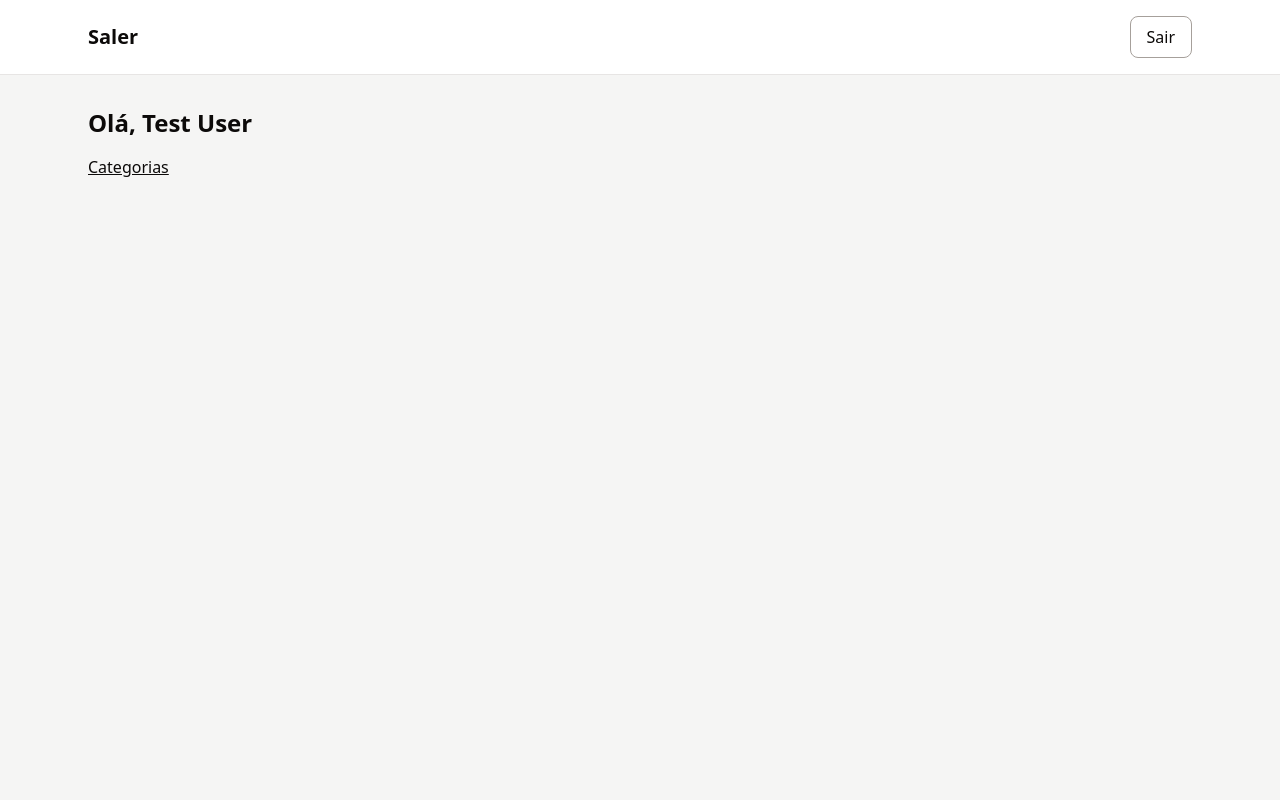
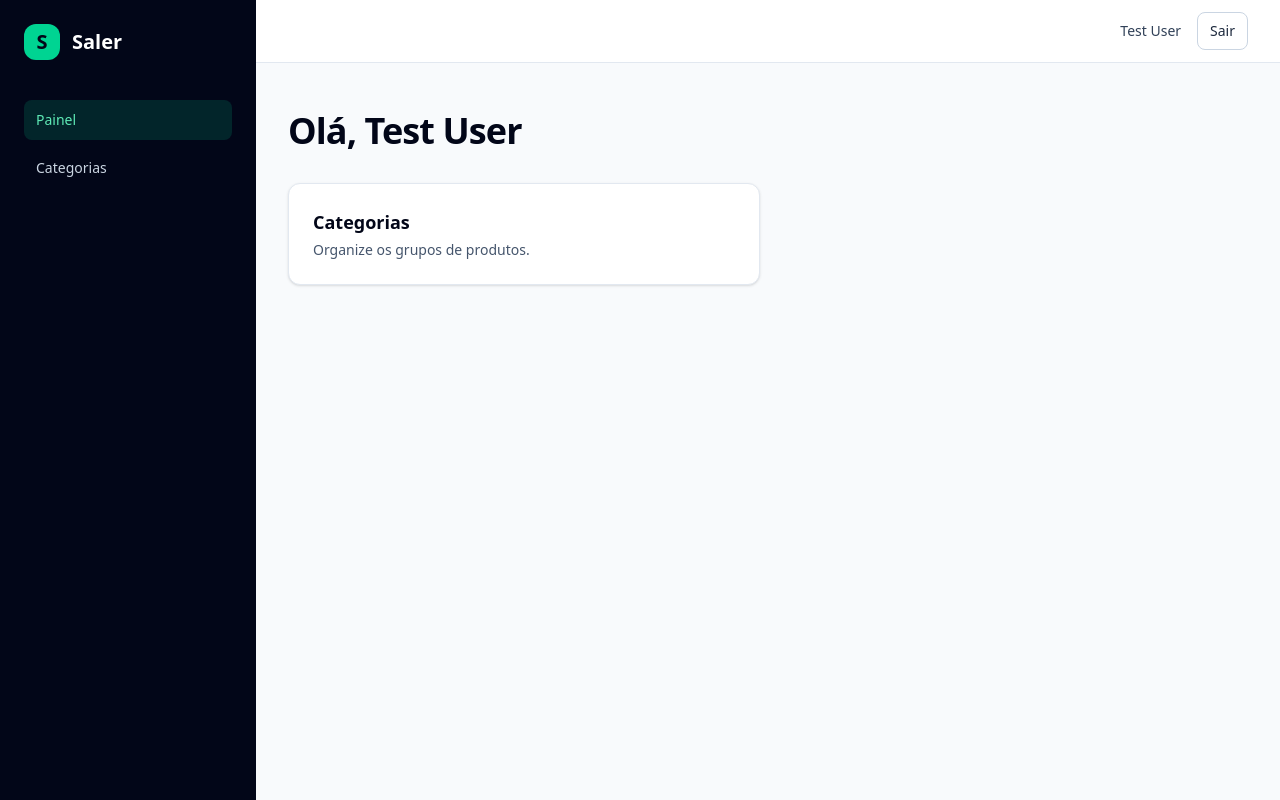
Before and after one commit to lorenaneiva/saler, a Laravel app: page / in a window 1280 px wide. Run offline with Laravel 12, Linux system fonts and the light colour scheme; a user stored in the database is signed in; data comes from the database, SQL or seed files in the repository; style sheets or scripts are compiled from the project's sources.

Commit message:
feat: reorganiza painel com barra lateral

```diff
--- a/resources/css/app.css
+++ b/resources/css/app.css
@@ -7,3 +7,29 @@
     --font-sans: 'Instrument Sans', ui-sans-serif, system-ui, sans-serif, 'Apple Color Emoji', 'Segoe UI Emoji',
         'Segoe UI Symbol', 'Noto Color Emoji';
 }
+
+@layer components {
+    .module-link {
+        @apply rounded-lg px-3 py-2.5 text-sm font-medium hover:bg-slate-800 hover:text-white aria-[current=page]:bg-emerald-400/15 aria-[current=page]:text-emerald-300;
+    }
+
+    .page-title {
+        @apply text-3xl font-semibold tracking-tight sm:text-4xl;
+    }
+
+    .panel {
+        @apply rounded-xl border border-slate-200 bg-white shadow-sm;
+    }
+
+    .field {
+        @apply w-full rounded-lg border border-slate-300 bg-white px-3 py-2 text-slate-950 focus:border-emerald-700 focus:outline-emerald-700;
+    }
+
+    .button-primary {
+        @apply inline-flex w-fit cursor-pointer items-center rounded-lg bg-emerald-800 px-4 py-2 text-sm font-semibold text-white hover:bg-emerald-900;
+    }
+
+    .button-secondary {
+        @apply inline-flex w-fit cursor-pointer items-center rounded-lg border border-slate-300 bg-white px-3 py-2 text-sm font-medium text-slate-800 hover:bg-slate-50;
+    }
+}
--- a/resources/views/categories/edit.blade.php
+++ b/resources/views/categories/edit.blade.php
@@ -4,15 +4,15 @@
 
 @section('content')
     <div class="grid max-w-2xl gap-6">
-        <h1 class="text-2xl font-semibold">Editar categoria</h1>
+        <h1 class="page-title">Editar categoria</h1>
 
         <form method="POST" action="{{ route('categories.update', $category) }}"
-            class="grid gap-3 rounded-lg border border-stone-200 bg-white p-4">
+            class="panel grid gap-3 p-5">
             @csrf
             @method('PATCH')
             @include('categories.name-field', ['category' => $category])
             <div class="flex items-center gap-4">
-                <button class="rounded-lg bg-stone-900 px-4 py-2 text-white hover:bg-stone-700">Salvar</button>
+                <button class="button-primary">Salvar</button>
                 <a href="{{ route('categories.index') }}" class="underline">Cancelar</a>
             </div>
         </form>
--- a/resources/views/categories/name-field.blade.php
+++ b/resources/views/categories/name-field.blade.php
@@ -2,7 +2,7 @@
 <input id="name" name="name" type="text" required maxlength="255"
     value="{{ old('name', $category->name ?? '') }}"
     @error('name') aria-invalid="true" aria-describedby="name-error" @enderror
-    class="w-full rounded-lg border border-stone-400 bg-white px-3 py-2">
+    class="field">
 @error('name')
     <p id="name-error" class="text-sm text-red-800">{{ $message }}</p>
 @enderror
--- a/resources/views/dashboard.blade.php
+++ b/resources/views/dashboard.blade.php
@@ -1,6 +1,11 @@
 @extends('layout')
 
 @section('content')
-    <h1 class="text-2xl font-semibold">Olá, {{ auth()->user()->name }}</h1>
-    <a href="{{ route('categories.index') }}" class="mt-4 inline-block underline">Categorias</a>
+    <h1 class="page-title">Olá, {{ auth()->user()->name }}</h1>
+    <div class="mt-8 grid gap-4 sm:grid-cols-2">
+        <a href="{{ route('categories.index') }}" class="panel block p-6 hover:border-emerald-700">
+            <span class="text-lg font-semibold">Categorias</span>
+            <p class="mt-1 text-sm text-slate-600">Organize os grupos de produtos.</p>
+        </a>
+    </div>
 @endsection
--- a/resources/views/layout.blade.php
+++ b/resources/views/layout.blade.php
@@ -6,18 +6,32 @@
     <title>@yield('title', 'Saler')</title>
     @vite('resources/css/app.css')
 </head>
-<body class="min-h-screen bg-stone-100 text-stone-950">
-    <header class="border-b border-stone-200 bg-white">
-        <div class="mx-auto flex max-w-6xl items-center justify-between gap-4 px-6 py-4">
-            <a href="{{ route('dashboard') }}" class="text-xl font-semibold">Saler</a>
+<body class="min-h-screen bg-slate-50 text-slate-950 antialiased lg:grid lg:grid-cols-[16rem_minmax(0,1fr)]">
+    <aside class="flex flex-col gap-5 bg-slate-950 px-5 py-5 text-slate-300 lg:sticky lg:top-0 lg:h-screen lg:gap-10 lg:p-6">
+        <a href="{{ route('dashboard') }}" class="flex w-fit items-center gap-3 text-xl font-semibold text-white">
+            <span aria-hidden="true" class="grid size-9 place-items-center rounded-xl bg-emerald-400 text-slate-950">S</span>
+            Saler
+        </a>
+        <nav aria-label="Módulos" class="flex flex-wrap gap-2 lg:flex-col">
+            <a href="{{ route('dashboard') }}" @if (request()->routeIs('dashboard')) aria-current="page" @endif
+                class="module-link">Painel</a>
+            <a href="{{ route('categories.index') }}" @if (request()->routeIs('categories.*')) aria-current="page" @endif
+                class="module-link">Categorias</a>
+        </nav>
+    </aside>
+    <div class="min-w-0">
+        <header class="border-b border-slate-200 bg-white">
+            <div class="mx-auto flex max-w-7xl items-center justify-end gap-4 px-5 py-3 sm:px-8">
+                <span class="min-w-0 truncate text-sm font-medium text-slate-700">{{ auth()->user()->name }}</span>
                 <form method="POST" action="{{ route('logout') }}">
                     @csrf
-                <button class="rounded-lg border border-stone-400 px-4 py-2 hover:bg-stone-100">Sair</button>
+                    <button class="button-secondary">Sair</button>
                 </form>
             </div>
         </header>
-    <main class="mx-auto max-w-6xl px-6 py-8">
+        <main class="mx-auto max-w-7xl px-5 py-8 sm:px-8 lg:py-12">
             @yield('content')
         </main>
+    </div>
 </body>
 </html>
```
Also changed, not shown: resources/views/categories/index.blade.php (+5 -5 lines). Lines whose indentation alone changed are shown as unchanged.
